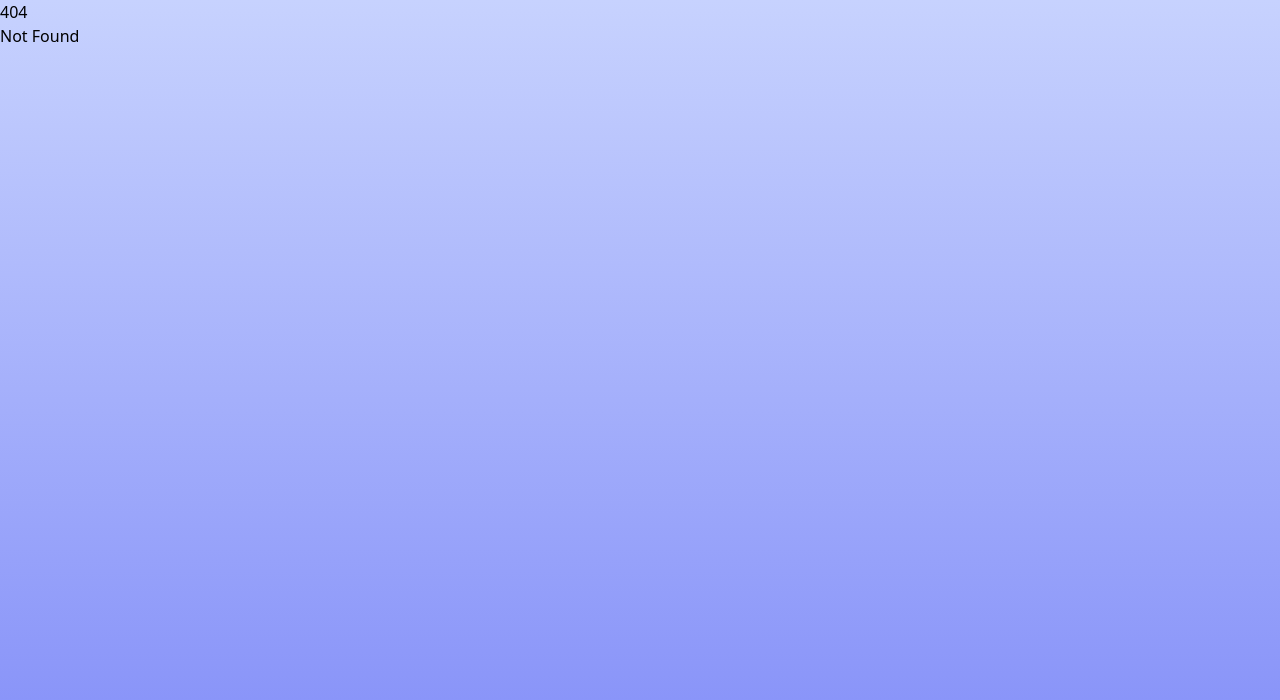
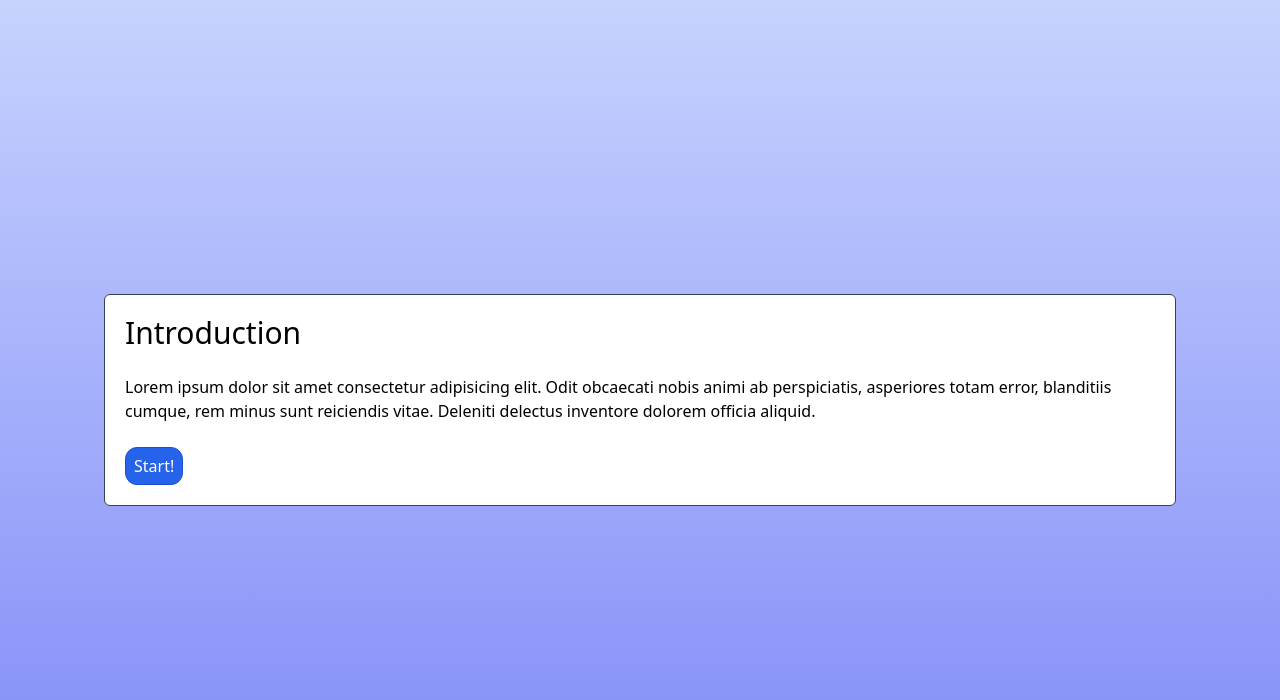
Before and after one commit to josbra-attensi/scrolling-demo, a SvelteKit app: page /idea-2 in a window 1280 px wide. Before the commit this address had no page. Shown: the top 700 px of the page. Built offline with nearby package versions, Linux system fonts and the light colour scheme.

Commit message:
feat: Add idea-2

```diff
--- /dev/null
+++ b/src/routes/idea-2/+page.svelte
@@ -0,0 +1,45 @@
+<script lang="ts">
+	import type { Component } from 'svelte';
+
+	import Info from './Info.svelte';
+	import MultipleChoice from './MultipleChoice.svelte';
+	import Paragraph from './Paragraph.svelte';
+	import RichText from './RichText.svelte';
+	import Intro from './Intro.svelte';
+	import TrueFalse from './TrueFalse.svelte';
+	import Summary from './Summary.svelte';
+	import Navigation from './Navigation.svelte';
+
+	// TODO: Can do a better job scoping this in real implementation
+	type StepComponent = Component<{ onStepComplete: () => void }> | Component;
+
+	type StepGroup = {
+		interactive: boolean;
+		steps: StepComponent[];
+	};
+
+	let stepGroups: StepGroup[] = [
+		{ steps: [Intro], interactive: true },
+		{ steps: [RichText, Info, Paragraph], interactive: false },
+		{ steps: [MultipleChoice], interactive: true },
+		{ steps: [RichText], interactive: false },
+		{ steps: [TrueFalse], interactive: true },
+		{ steps: [Summary], interactive: true }
+	];
+
+	let currentStep = $state(0);
+	let currentStepGroup = $derived(stepGroups[currentStep]);
+
+	const goToNextStep = () => {
+		currentStep += 1;
+	};
+</script>
+
+<div class="mx-auto flex w-[clamp(16rem,90vw,70rem)] flex-col gap-8 px-6">
+	{#each currentStepGroup.steps as StepComponent}
+		<StepComponent onStepComplete={goToNextStep} />
+	{/each}
+	{#if !currentStepGroup.interactive}
+		<Navigation type="Bottom" onStepComplete={goToNextStep} />
+	{/if}
+</div>
--- /dev/null
+++ b/src/routes/idea-2/Card.svelte
@@ -0,0 +1,15 @@
+<script lang="ts">
+	import type { Snippet } from 'svelte';
+	import type { HTMLBaseAttributes } from 'svelte/elements';
+
+	interface Props {
+		children?: Snippet<[]>;
+		class?: HTMLBaseAttributes['class'];
+	}
+
+	const { children, class: classNames }: Props = $props();
+</script>
+
+<div class="rounded-md border border-gray-700 {classNames} bg-white p-5">
+	{@render children?.()}
+</div>
--- /dev/null
+++ b/src/routes/idea-2/Info.svelte
@@ -0,0 +1,15 @@
+<script>
+	import Card from './Card.svelte';
+</script>
+
+<div class="flex min-h-screen flex-col justify-center">
+	<Card>
+		<h2 class="mb-6 text-3xl">Information Step</h2>
+
+		<p>
+			Lorem ipsum dolor sit amet consectetur adipisicing elit. Numquam debitis asperiores pariatur
+			adipisci nisi praesentium iusto doloribus. At id sequi reprehenderit molestias consequatur
+			harum sed perferendis laboriosam, porro, magni provident.
+		</p>
+	</Card>
+</div>
--- /dev/null
+++ b/src/routes/idea-2/Intro.svelte
@@ -0,0 +1,26 @@
+<script lang="ts">
+	import Card from './Card.svelte';
+
+	interface Props {
+		onStepComplete: () => void;
+	}
+
+	const { onStepComplete }: Props = $props();
+</script>
+
+<div class="flex min-h-screen flex-col justify-center">
+	<Card>
+		<h2 class="mb-6 text-3xl">Introduction</h2>
+
+		<p class="mb-6">
+			Lorem ipsum dolor sit amet consectetur adipisicing elit. Odit obcaecati nobis animi ab
+			perspiciatis, asperiores totam error, blanditiis cumque, rem minus sunt reiciendis vitae.
+			Deleniti delectus inventore dolorem officia aliquid.
+		</p>
+
+		<button
+			class="cursor-pointer rounded-xl border border-blue-700 bg-blue-600 px-2 py-1.5 text-white"
+			onclick={onStepComplete}>Start!</button
+		>
+	</Card>
+</div>
--- /dev/null
+++ b/src/routes/idea-2/MultipleChoice.svelte
@@ -0,0 +1,27 @@
+<script lang="ts">
+	import Card from './Card.svelte';
+
+	interface Props {
+		onStepComplete: () => void;
+	}
+
+	const { onStepComplete }: Props = $props();
+</script>
+
+<div class="flex min-h-screen flex-col justify-center">
+	<div class="w-full text-center">
+		<Card class="mx-auto w-fit">
+			<h2 class="text-3xl">Multiple Choice Step</h2>
+		</Card>
+
+		<div class="mt-4 flex flex-col gap-4">
+			<Card><button onclick={onStepComplete}>Answer 1</button></Card>
+
+			<Card><button onclick={onStepComplete}>Answer 2</button></Card>
+
+			<Card><button onclick={onStepComplete}>Answer 3</button></Card>
+
+			<Card><button onclick={onStepComplete}>Answer 4</button></Card>
+		</div>
+	</div>
+</div>
--- /dev/null
+++ b/src/routes/idea-2/Navigation.svelte
@@ -0,0 +1,19 @@
+<script lang="ts">
+	interface Props {
+		type: 'Top' | 'Bottom';
+		onStepComplete: () => void;
+	}
+
+	const { type: navigationPosition, onStepComplete }: Props = $props();
+</script>
+
+<div class="flex justify-center">
+	<button
+		class="h-fit bg-orange-400 px-4 py-2"
+		class:mb-auto={navigationPosition === 'Top'}
+		class:mt-auto={navigationPosition === 'Bottom'}
+		onclick={onStepComplete}
+	>
+		Next
+	</button>
+</div>
--- /dev/null
+++ b/src/routes/idea-2/Paragraph.svelte
@@ -0,0 +1,15 @@
+<script>
+	import Card from './Card.svelte';
+</script>
+
+<div class="flex min-h-screen flex-col justify-center">
+	<Card>
+		<h2 class="mb-6 text-3xl">Paragraph Step</h2>
+
+		<p>
+			Lorem ipsum dolor sit amet consectetur adipisicing elit. Odit obcaecati nobis animi ab
+			perspiciatis, asperiores totam error, blanditiis cumque, rem minus sunt reiciendis vitae.
+			Deleniti delectus inventore dolorem officia aliquid.
+		</p>
+	</Card>
+</div>
--- /dev/null
+++ b/src/routes/idea-2/RichText.svelte
@@ -0,0 +1,24 @@
+<script>
+	import Card from './Card.svelte';
+</script>
+
+<div class="flex min-h-screen flex-col justify-center">
+	<Card>
+		<h2 class="mb-6 text-3xl">Rich Text Step</h2>
+
+		<p>
+			Lorem <strong>ipsum</strong> dolor sit
+			<span class="text-xl font-black">amet consectetur adipisicing</span>
+			elit. Odit obcaecati nobis animi ab perspiciatis, asperiores
+			<span class="text-red-500">totam error</span>, blanditiis cumque, <i>rem minus sunt</i> reiciendis
+			vitae 🥳. Deleniti delectus inventore dolorem officia aliquid.
+		</p>
+
+		<p>
+			Lorem <strong>ipsum</strong> dolor sit amet consectetur adipisicing elit. Odit obcaecati nobis
+			animi ab perspiciatis, asperiores
+			<span class="text-green-500">totam error</span>, blanditiis cumque, <i>rem minus sunt</i> reiciendis
+			vitae 🥳. Deleniti delectus inventore dolorem officia aliquid.
+		</p>
+	</Card>
+</div>
--- /dev/null
+++ b/src/routes/idea-2/Summary.svelte
@@ -0,0 +1,20 @@
+<script>
+	import Card from './Card.svelte';
+</script>
+
+<div class="flex min-h-screen flex-col justify-center">
+	<Card>
+		<h2 class="mb-6 text-3xl">Summary</h2>
+
+		<p class="mb-6">
+			Lorem ipsum dolor sit amet consectetur adipisicing elit. Odit obcaecati nobis animi ab
+			perspiciatis, asperiores totam error, blanditiis cumque, rem minus sunt reiciendis vitae.
+			Deleniti delectus inventore dolorem officia aliquid.
+		</p>
+
+		<button
+			class="cursor-pointer rounded-xl border border-blue-700 bg-blue-600 px-2 py-1.5 text-white"
+			>Submit Answers!</button
+		>
+	</Card>
+</div>
--- /dev/null
+++ b/src/routes/idea-2/TrueFalse.svelte
@@ -0,0 +1,30 @@
+<script lang="ts">
+	import Card from './Card.svelte';
+
+	interface Props {
+		onStepComplete: () => void;
+	}
+
+	const { onStepComplete }: Props = $props();
+</script>
+
+<div class="flex min-h-screen flex-col justify-center">
+	<div class="w-full text-center">
+		<Card class="mx-auto w-fit">
+			<h2 class="text-3xl">True False Step</h2>
+		</Card>
+
+		<div class="mt-4 w-full">
+			<img
+				class="mx-auto"
+				src="https://picsum.photos/400/300"
+				alt="Random placeholder from Picsum"
+			/>
+		</div>
+
+		<div class="mx-auto mt-4 flex w-fit gap-4">
+			<Card class="w-20"><button onclick={onStepComplete}>False</button></Card>
+			<Card class="w-20"><button onclick={onStepComplete}>True</button></Card>
+		</div>
+	</div>
+</div>
```
